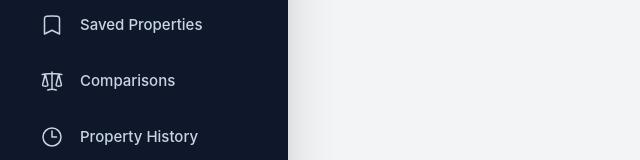
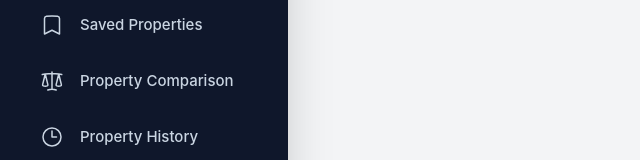
Before and after one commit to springboardmentor8888/Real_Estate_Due_Diligence_Agent, a React app in the folder frontend/: page /help in a window 1280 px wide. Shown: the part 287-447 px from the top of the page, without its empty margins (0-640 px from the left). Built offline with nearby package versions, Linux system fonts and the light colour scheme; the HTML template or start-up script is replaced by a standard one.

Commit message:
modified property-comparison path

```diff
--- a/frontend/src/components/common/Sidebar.jsx
+++ b/frontend/src/components/common/Sidebar.jsx
@@ -38,8 +38,8 @@ const menuItems = [
   },
   {
     icon: <HiOutlineScale />,
-    label: "Comparisons",
-    path: "/comparisons",
+    label: "Property Comparison",
+    path: "/property-comparison",
   },
   {
     icon: <HiOutlineClock />,
```
